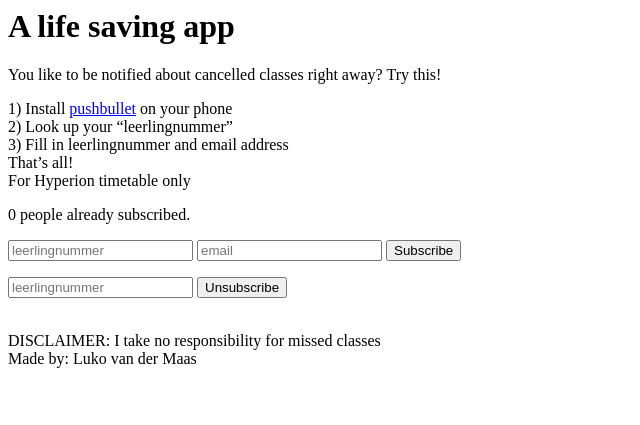
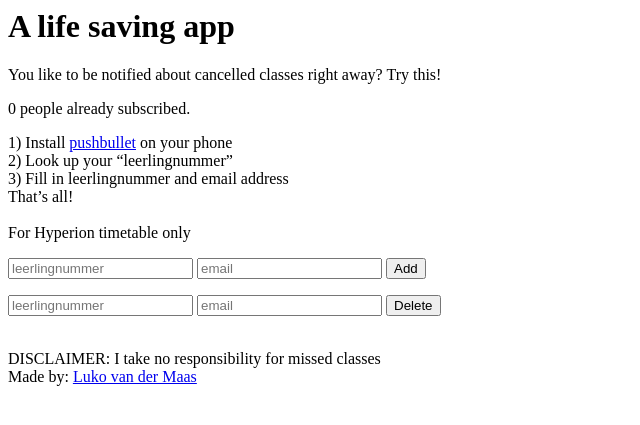
Before and after one commit to lukovdm/roosterNotificationsWebsite, a Django app: page / in a window 1280 px wide. Shown: the top 425 px of the page, without its empty margins (0-640 px from the left). Run offline with Django 3.2, Linux system fonts and the light colour scheme; some libraries are stand-ins or nearby versions.

Commit message:
added proper error checking with message system from django and changed names of buttons

```diff
--- a/register/roosterNotification.py
+++ b/register/roosterNotification.py
@@ -68,8 +68,10 @@ for user in c.execute('SELECT * FROM register_user'):
                 text += part[0] + " " + part[1] + " " + part[2] + "\n"
             else:
                 text += part[0] + "\n"
+        if text == "":
+            text = "Geen roosterwijzigingen"
 
-        # print text
+        print text
         success, push = pb_user.push_note("Rooster wijzigingen", text)
 
 conn.close()
--- a/register/templates/register/index.html
+++ b/register/templates/register/index.html
@@ -2,6 +2,7 @@
     <head>
         {% load staticfiles %}
         <meta charset="utf-8">
+        <meta name="google-site-verification" content="VrsFdq9Wgaw9AV7ylFsPfGdceIcc2FJlWyL1gbNq7XE" />
         <meta http-equiv="X-UA-Compatible" content="IE=edge">
         <meta name="viewport" content="width=device-width, initial-scale=1">
         <link href="{% static 'bootstrap/css/bootstrap.min.css' %}" rel="stylesheet">
@@ -17,10 +18,10 @@
     <body>
         <div class="jumbotron">
             <div class="container">
-                <div class="bounding-box"></div>
+                <a href="{% url 'register:index' %}"><div class="bounding-box"></div></a>
                 <h1>A life saving app</h1>
                 <p>You like to be notified about cancelled classes right away? Try this!</p>
-
+                <p class="colum-text">{{ object_list.count }} people already subscribed.</p>
             </div>
         </div>
         <div class="container">
@@ -35,26 +36,36 @@
                         3) Fill in leerlingnummer and email address
                         <br>
                         That’s all!
-                        <br>
+                        <br><br>
                         For Hyperion timetable only
                     </p>
-                    <p class="colum-text">{{ object_list.count }} people already subscribed.</p>
                 </div>
                 <div class="col-md-4">
                     <span class="glyphicon glyphicon-ok-sign"></span>
                     <form action="{%  url 'register:add' %}" method="POST" class="form-signin" role="form"> {% csrf_token %}
-                        {% if error_message %}<p style="color: red;"><strong>{{ error_message }}</strong></p>{% endif %}
+                        {% if messages %}
+                            {% for message in messages %}
+                                {% if "Add" in message.tags or "AddSucces" in message.tags %}<p class="{{ message.tags }}"><strong>{{ message }}</strong></p>{% endif %}
+                            {% endfor %}
+                        {% endif %}
 
                         <input placeholder="leerlingnummer" type="number" name="number" class="form-control" required>
                         <input placeholder="email" type="email" name="email" class="form-control" required>
-                        <button type="submit" class="btn btn-lg btn-primary btn-block">Subscribe</button>
+                        <button type="submit" class="btn btn-lg btn-primary btn-block btn-success">Add</button>
                     </form>
                 </div>
                 <div class="col-md-4">
                     <span class="glyphicon glyphicon-remove-sign"></span>
                     <form action="{%  url 'register:remove' %}" method="POST" class="form-signin" role="form"> {% csrf_token %}
+                        {% if messages %}
+                        {% for message in messages %}
+                            {% if "Delete" in message.tags or "DeleteSucces" in message.tags %}<p class="{{ message.tags }}"><strong>{{ message }}</strong></p>{% endif %}
+                        {% endfor %}
+                        {% endif %}
+
                         <input placeholder="leerlingnummer" type="number" name="number" class="form-control" required>
-                        <button type="submit" class="btn btn-lg btn-primary btn-block">Unsubscribe</button>
+                        <input placeholder="email" type="email" name="email" class="form-control" required>
+                        <button type="submit" class="btn btn-lg btn-primary btn-block btn-danger">Delete</button>
                     </form>
                 </div>
             </div>
@@ -62,7 +73,7 @@
         <div class="footer">
             <div class="container">
                 <p class="text-muted"> <br/> DISCLAIMER: I take no responsibility for missed classes <br/>
-                    Made by: Luko van der Maas</p>
+                    Made by: <a href="mailto:lukovandermaas@gmail.com?subject=Lesuitval.info" target="_blank">Luko van der Maas</a></p>
             </div>
         </div>
     </body>
--- a/register/views.py
+++ b/register/views.py
@@ -2,6 +2,7 @@ from django.views import generic
 from django.http import HttpResponseRedirect
 from django.core.urlresolvers import reverse
 from django.shortcuts import render
+from django.contrib import messages
 from models import User
 from pushbullet import PushBullet
 import datetime
@@ -19,20 +20,31 @@ def add(request):
     user = User(number=request.POST["number"], email=request.POST["email"], updated=datetime.datetime.now() - datetime.timedelta(days=30))
     pb = registerPushbullet()
     success, pb_user = pb.new_contact(str(user.number), str(user.email))
-    if not success:
-        return render(request, 'register/index.html', {
-            'error_message': "Email already in use.",
-        })
+
+    try:
+        pb_user.push_note("Welcome to lesuitval.info " + str(request.POST["number"]), "Timetable updates will follow automatically.")
+    except:
+        # return render(request, 'register/index.html', {
+        #     'error_message_subscribe': "Email already in use.",
+        #     })
+        messages.warning(request, "Email already in use.", extra_tags="Add")
     else:
-        pb_user.push_note("welcome", "to this site")
         user.save()
-        return HttpResponseRedirect(reverse('register:index'))
+        messages.success(request, "%s succesfully added with email: %s" % (request.POST["number"], request.POST["email"]), extra_tags="AddSucces")
+    return HttpResponseRedirect(reverse('register:index'))
 
 def remove(request):
     pb = registerPushbullet()
-    delete_user = [i for i in pb.contacts if i.name == str(request.POST["number"])]
-    for delete_use in delete_user:
-        delete_use.push_note("Thanks for using this site", "You have signed off.")
-        pb.remove_contact(delete_use)
-    User.objects.filter(number=request.POST["number"]).delete()
+    delete_users = [i for i in pb.contacts if (i.name == str(request.POST["number"]) and i.email == str(request.POST["email"]))]
+    if not delete_users:
+        # return render(request, 'register/index.html', {
+        #     'error_message_unsubscribe': "User does not exit.",
+        #     })
+        messages.warning(request, "User does not exit.", extra_tags="Delete")
+    else:
+        for delete_user in delete_users:
+            delete_user.push_note("Thanks for using this site", "You have signed off.")
+            pb.remove_contact(delete_user)
+        User.objects.filter(number=request.POST["number"]).filter(email=request.POST["email"]).delete()
+        messages.success(request, "%s succesfully deteled with email: %s" % (request.POST["number"], request.POST["email"]), extra_tags="DeleteSucces")
     return HttpResponseRedirect(reverse('register:index'))
--- a/roosterNotificationsWebsite/settings.py
+++ b/roosterNotificationsWebsite/settings.py
@@ -35,7 +35,6 @@ ALLOWED_HOSTS = [
 # Application definition
 
 INSTALLED_APPS = (
-    'bootstrap3',
     'django.contrib.admin',
     'django.contrib.auth',
     'django.contrib.contenttypes',
```
Also changed, not shown: register/static/register/style.css (+17 -5 lines), 2 other files.
